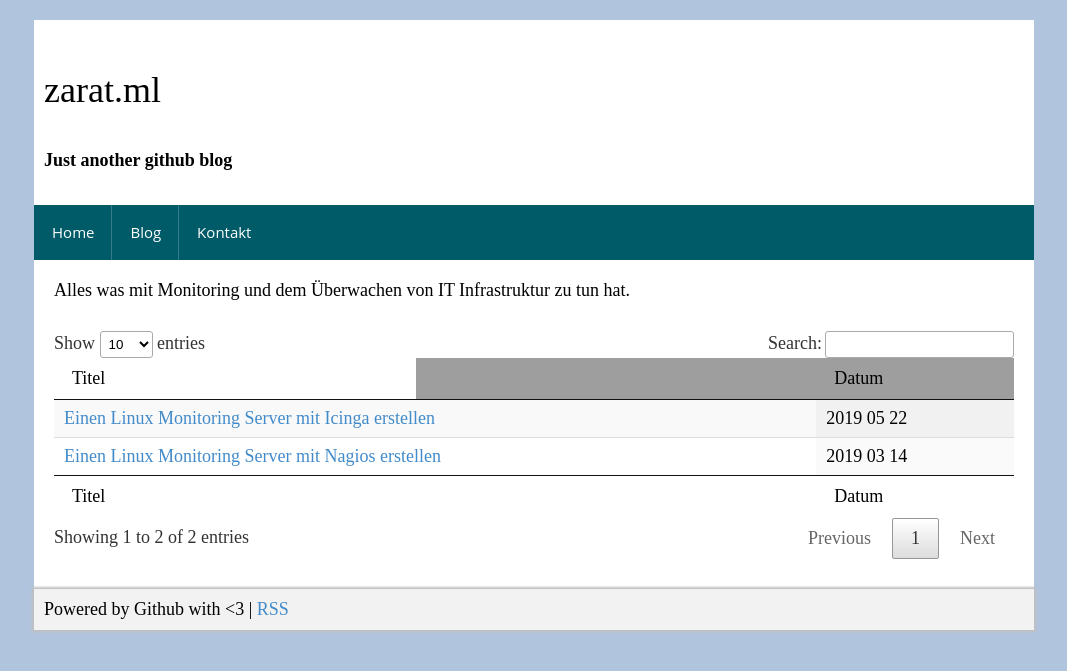
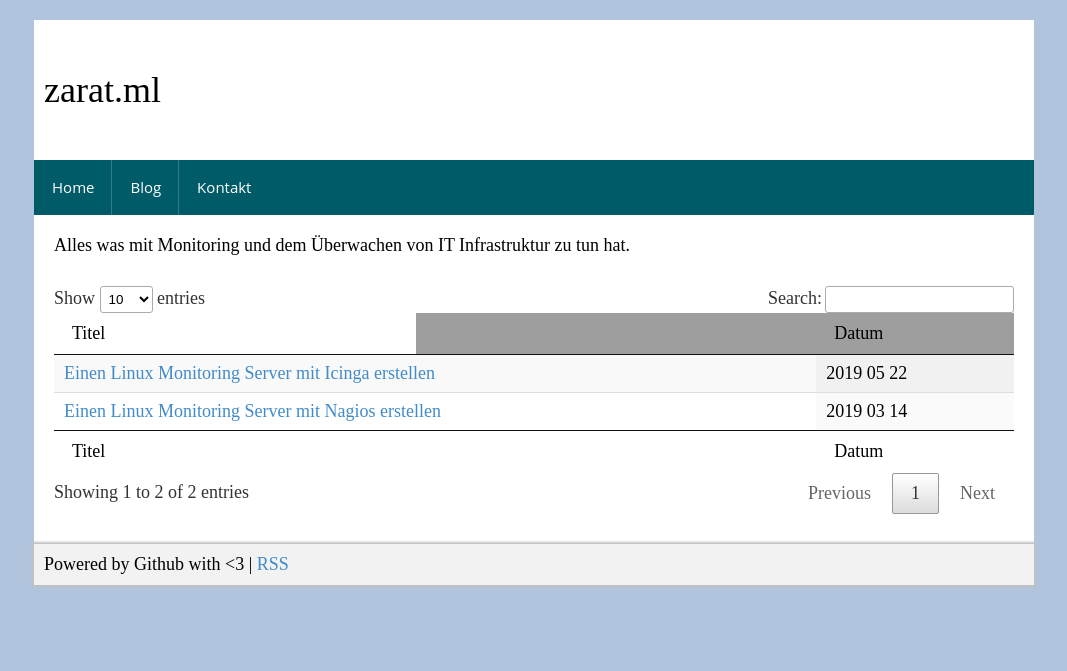
Before and after one commit to zarat/zarat.github.io, a Jekyll site: the page built from tag/monitoring.markdown, in a window 1280 px wide. Shown: the top 671 px of the page, without its empty margins (106-1173 px from the left). Built offline with Jekyll 4.4.1, drawn with Linux system fonts in a browser that asks for light colours.

Commit message:
Update header.html

```diff
--- a/_includes/header.html
+++ b/_includes/header.html
@@ -1,7 +1,7 @@
   <div class='sp-main-header'>
     <div class='sp-main-header-logo'>
       <h1>zarat.ml</h1>
-      <h4>Just another github blog</h4>
+      <!-- <h4>Just another github blog</h4> -->
     </div>
   </div>
 
```
